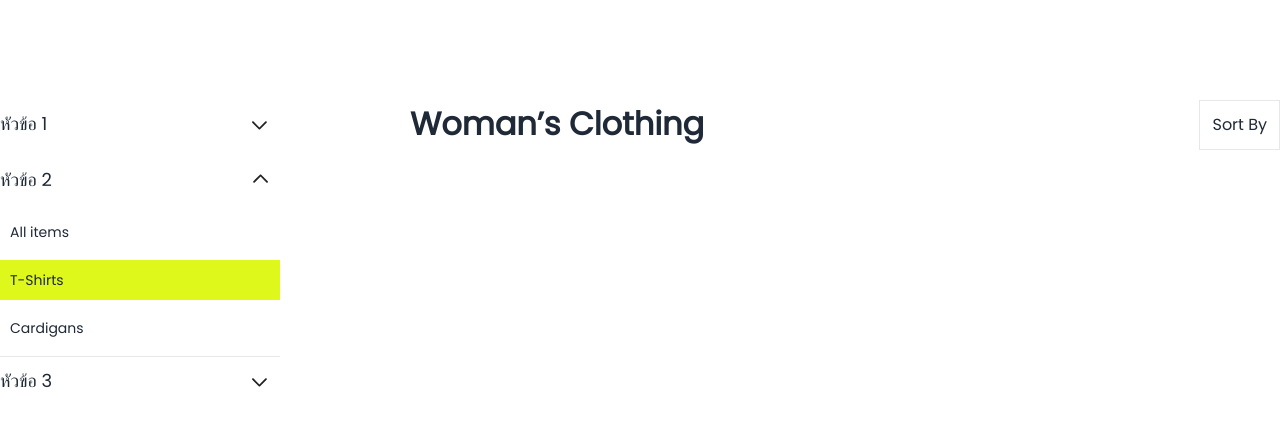
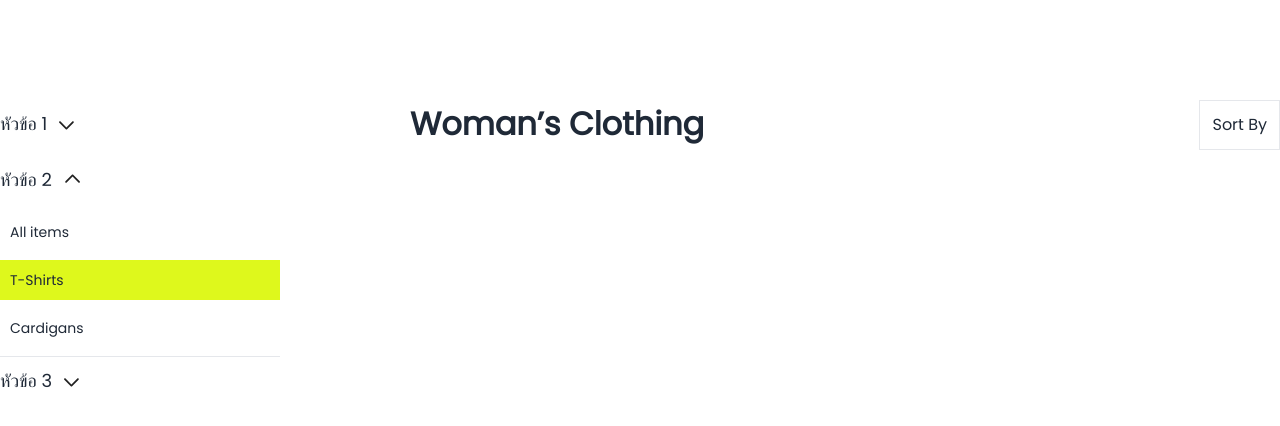
Before and after one commit to PornthaweeWork/next-ecommerce, a Next.js app: page /product in a window 1280 px wide. Shown: the top 426 px of the page. Built offline with nearby package versions, Linux system fonts and the light colour scheme.

Commit message:
style: set format

```diff
--- a/src/app/product/page.tsx
+++ b/src/app/product/page.tsx
@@ -6,7 +6,7 @@ import Accordion from "@/components/Accordion";
 
 export default function ProductPage() {
   const [optionSelected, setOptionSelected] = useState("ASC");
-  const [accordionSelected, setAccordingSelected] = useState("T-Shirts1")
+  const [accordionSelected, setAccordingSelected] = useState("T-Shirts1");
   const optionSort: { value: string; label: string }[] = [
     {
       value: "ASC",
@@ -22,31 +22,47 @@ export default function ProductPage() {
     },
   ];
 
-  const items: { id: number, title: string; contents: {value: string, label: string}[]}[] = [
+  const items: {
+    id: number;
+    title: string;
+    contents: { value: string; label: string }[];
+  }[] = [
     {
       id: 1,
-      title: 'หัวข้อ 1',
-      contents: [{value:'All', label:'All items'}, {value:'T-Shirts', label:'T-Shirts'}, {value:'Cardigans', label:'Cardigans'}],
+      title: "หัวข้อ 1",
+      contents: [
+        { value: "All", label: "All items" },
+        { value: "T-Shirts", label: "T-Shirts" },
+        { value: "Cardigans", label: "Cardigans" },
+      ],
     },
     {
       id: 2,
-      title: 'หัวข้อ 2',
-      contents: [{value:'All1', label:'All items'}, {value:'T-Shirts1', label:'T-Shirts'}, {value:'Cardigans1', label:'Cardigans'}],
+      title: "หัวข้อ 2",
+      contents: [
+        { value: "All1", label: "All items" },
+        { value: "T-Shirts1", label: "T-Shirts" },
+        { value: "Cardigans1", label: "Cardigans" },
+      ],
     },
     {
       id: 3,
-      title: 'หัวข้อ 3',
-      contents: [{value:'All2', label:'All items'}, {value:'T-Shirts2', label:'T-Shirts'}, {value:'Cardigans2', label:'Cardigans'}],
+      title: "หัวข้อ 3",
+      contents: [
+        { value: "All2", label: "All items" },
+        { value: "T-Shirts2", label: "T-Shirts" },
+        { value: "Cardigans2", label: "Cardigans" },
+      ],
     },
   ];
 
   const handleChangeOption = (value: string) => {
     setOptionSelected(value);
-  }
+  };
 
   const handleChangeAccordion = (value: string) => {
     setAccordingSelected(value);
-  }
+  };
 
   useEffect(() => {
     console.log("optionSelected :>> ", optionSelected);
@@ -56,14 +72,20 @@ export default function ProductPage() {
     <div className="my-[100px] flex">
       <div className="mr-[130px] w-[280px]">
         {items.map((item, index) => (
-          <Accordion key={index} id={item.id} title={item.title} contents={item.contents} defaultSelected={accordionSelected} defaultExpand={2} onChange={handleChangeAccordion}/>
+          <Accordion
+            key={index}
+            id={item.id}
+            title={item.title}
+            contents={item.contents}
+            defaultSelected={accordionSelected}
+            defaultExpand={2}
+            onChange={handleChangeAccordion}
+          />
         ))}
       </div>
       <div className="flex flex-1">
         <div className="flex w-full items-start justify-between">
-          <span className="text-2xl font-bold">
-            Woman’s Clothing
-          </span>
+          <span className="text-2xl font-bold">Woman’s Clothing</span>
           <SelectOption titleButton="Sort By">
             {optionSort.map((option, index) => (
               <Radio
--- a/src/components/Accordion.tsx
+++ b/src/components/Accordion.tsx
@@ -1,36 +1,64 @@
-import React, { useState } from 'react';
+import React, { useState } from "react";
 
 interface AccordionProps {
   id: number;
   title: string;
-  contents: {value: string, label: string}[];
+  contents: { value: string; label: string }[];
   defaultSelected?: string;
   defaultExpand?: number;
-  onChange: (event: string) => void
+  onChange: (event: string) => void;
 }
 
-export default function Accordion({id, title, contents, defaultSelected, defaultExpand, onChange}: AccordionProps) {
-  const [isExpand, setIsExpand] = useState(defaultExpand === id)
-  const [expandIndex, setExpandIndex] = useState(defaultExpand)
+export default function Accordion({
+  id,
+  title,
+  contents,
+  defaultSelected,
+  defaultExpand,
+  onChange,
+}: AccordionProps) {
+  const [isExpand, setIsExpand] = useState(defaultExpand === id);
+  const [expandIndex, setExpandIndex] = useState(defaultExpand);
 
   const handleExpand = (id: number) => {
-    setIsExpand(!isExpand)
-    setExpandIndex(id)
-  }
+    setIsExpand(!isExpand);
+    setExpandIndex(id);
+  };
   return (
-    <div className={`${isExpand && expandIndex === id ? "border-b": null}`}>
-      <div className="flex justify-between items-center py-1 mb-2" onClick={() => handleExpand(id)}>
-        <label className='text-lg'>{title}</label>
-        <svg className={`${isExpand && expandIndex === id ? "rotate-[270deg] transition-all" : "rotate-90 transition-all"}`} width="40" height="40" viewBox="0 0 40 40" fill="none" xmlns="http://www.w3.org/2000/svg">
-          <path fillRule="evenodd" clipRule="evenodd" d="M23.3995 20.5655L17.5562 26.4085C17.1965 26.7683 17.196 27.3502 17.5546 27.7089C17.9158 28.0701 18.4955 28.0669 18.8551 27.7073L25.3458 21.2166L25.3466 21.2158L25.3475 21.215C25.5278 21.0346 25.6173 20.7998 25.617 20.5652C25.6161 20.3299 25.5265 20.0953 25.3475 19.9161L25.3466 19.9153L25.3458 19.9145L18.8551 13.4235C18.4954 13.0638 17.9133 13.0632 17.5546 13.4219C17.1935 13.7831 17.1967 14.3629 17.5562 14.7223L23.3995 20.5655Z" fill="#222222"/>
+    <div className={`${isExpand && expandIndex === id ? "border-b" : null}`}>
+      <button
+        className="mb-2 flex items-center justify-between py-1"
+        onClick={() => handleExpand(id)}
+      >
+        <label className="text-lg">{title}</label>
+        <svg
+          className={`${isExpand && expandIndex === id ? "rotate-[270deg] transition-all" : "rotate-90 transition-all"}`}
+          width="40"
+          height="40"
+          viewBox="0 0 40 40"
+          fill="none"
+          xmlns="http://www.w3.org/2000/svg"
+        >
+          <path
+            fillRule="evenodd"
+            clipRule="evenodd"
+            d="M23.3995 20.5655L17.5562 26.4085C17.1965 26.7683 17.196 27.3502 17.5546 27.7089C17.9158 28.0701 18.4955 28.0669 18.8551 27.7073L25.3458 21.2166L25.3466 21.2158L25.3475 21.215C25.5278 21.0346 25.6173 20.7998 25.617 20.5652C25.6161 20.3299 25.5265 20.0953 25.3475 19.9161L25.3466 19.9153L25.3458 19.9145L18.8551 13.4235C18.4954 13.0638 17.9133 13.0632 17.5546 13.4219C17.1935 13.7831 17.1967 14.3629 17.5562 14.7223L23.3995 20.5655Z"
+            fill="#222222"
+          />
         </svg>
-      </div>
-      { isExpand && expandIndex === id && contents.map((content, index) => (
-        <div key={index} className={`${defaultSelected === content.value && 'bg-[#DEF81C]'} p-[10px] text-sm mb-2 hover:bg-[#F2F2F2] checked:bg-[#DEF81C]`} onClick={() => onChange(content.value)}>
-          <p>{content.label}</p>
-        </div>
-        ))
-      }
+      </button>
+
+      {isExpand &&
+        expandIndex === id &&
+        contents.map((content, index) => (
+          <button
+            key={index}
+            className={`${defaultSelected === content.value && "bg-[#DEF81C]"} mb-2 w-full p-[10px] text-left text-sm checked:bg-[#DEF81C] hover:bg-[#F2F2F2]`}
+            onClick={() => onChange(content.value)}
+          >
+            <p>{content.label}</p>
+          </button>
+        ))}
     </div>
-  )
+  );
 }
```
